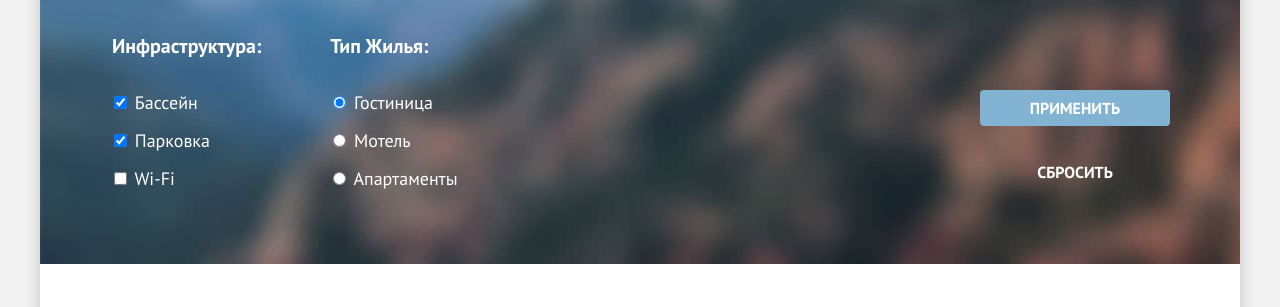
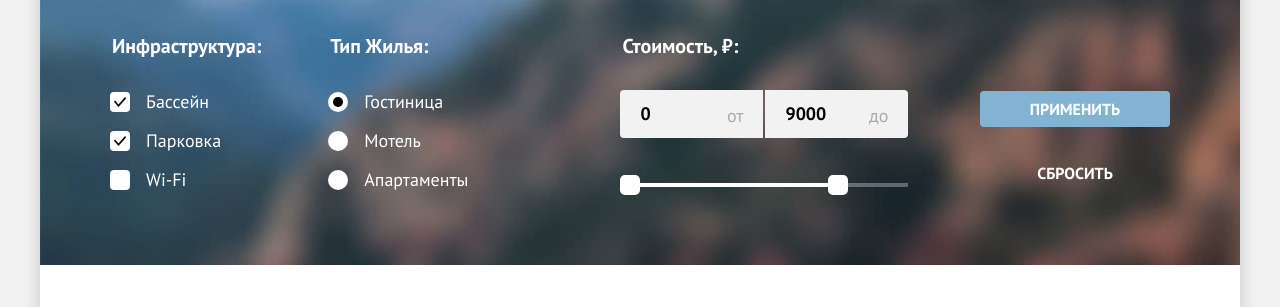
Before and after one commit to htmlacademy-htmlcss/237081-sedona-35, a plain HTML site: page catalog.html in a window 1280 px wide. Shown: the part 212-519 px from the top of the page. Drawn offline with Linux system fonts and the light colour scheme.

Commit message:
adds form styles

```diff
--- a/catalog.html
+++ b/catalog.html
@@ -72,47 +72,92 @@
             <ul class="catalog-filter__list">
               <li class="catalog-filter__item">
                 <label class="control">
-                  <input class="control__input" type="checkbox" name="swimming" checked>
-                  Бассейн
+                  <input class="control__input visually-hidden" type="checkbox" name="swimming" checked>
+                  <span class="control__mark"></span>
+                  <span class="control__label">Бассейн</span>
                 </label>
               </li>
               <li class="catalog-filter__item">
                 <label class="control">
-                  <input class="control__input" type="checkbox" name="parking" checked>
-                  Парковка
+                  <input class="control__input visually-hidden" type="checkbox" name="parking" checked>
+                  <span class="control__mark"></span>
+                  <span class="control__label">Парковка</span>
                 </label>
               </li>
               <li class="catalog-filter__item">
                 <label class="control">
-                  <input class="control__input" type="checkbox" name="wifi">
-                  Wi-Fi
+                  <input class="control__input visually-hidden" type="checkbox" name="wifi">
+                  <span class="control__mark"></span>
+                  <span class="control__label">Wi-Fi</span>
                 </label>
               </li>
             </ul>
           </fieldset>
-          <fieldset class="catalog-filter__group">
+
+          <fieldset class="catalog-filter__group catalog-filter__group--housing-type">
             <legend class="catalog-filter__title">Тип жилья:</legend>
             <ul class="catalog-filter__list">
               <li class="catalog-filter__item">
                 <label class="control">
-                  <input class="control__input" type="radio" name="housing-type" value="hotel" checked>
-                  Гостиница
+                  <input class="control__input visually-hidden" type="radio" name="housing-type" value="hotel" checked>
+                  <span class="control__mark"></span>
+                  <span class="control__label">Гостиница</span>
                 </label>
               </li>
               <li class="catalog-filter__item">
                 <label class="control">
-                  <input class="control__input" type="radio" name="housing-type" value="motel">
-                  Мотель
+                  <input class="control__input visually-hidden" type="radio" name="housing-type" value="motel">
+                  <span class="control__mark"></span>
+                  <span class="control__label">Мотель</span>
                 </label>
               </li>
               <li class="catalog-filter__item">
                 <label class="control">
-                  <input class="control__input" type="radio" name="housing-type" value="apartments">
-                  Апартаменты
+                  <input class="control__input visually-hidden" type="radio" name="housing-type" value="apartments">
+                  <span class="control__mark"></span>
+                  <span class="control__label">Апартаменты</span>
                 </label>
               </li>
             </ul>
           </fieldset>
+
+          <fieldset class="catalog-filter__group">
+            <legend class="catalog-filter__title">Стоимость, ₽:</legend>
+            <div class="range">
+              <div class="range__wrapper-inputs">
+                <label class="range__label">
+                  <input
+                    class="input range__input range__input--min"
+                    type="number"
+                    value="0"
+                    name="min-price"
+                  >
+                  <span class="range__label-text">от</span>
+                </label>
+                <label class="range__label">
+                  <input
+                    class="input range__input range__input--max"
+                    type="number"
+                    value="9000"
+                    name="max-price"
+                  >
+                <span class="range__label-text">до</span>
+                </label>
+              </div>
+
+              <div class="range__scale">
+                <div class="range__bar" style="left: 0; width: 228px">
+                  <button class="range__toggle range__toggle--min" type="button">
+                    <span class="visually-hidden">Изменить минимальную цену.</span>
+                  </button>
+                  <button class="range__toggle  range__toggle--max" type="button">
+                    <span class="visually-hidden">Изменить максимальную цену.</span>
+                  </button>
+                </div>
+              </div>
+            </div>
+          </fieldset>
+
           <div class="catalog-filter__buttons">
             <button class="btn btn--small btn--secondary catalog-filter__submit" type="submit">Применить</button>
             <button class="btn btn--small btn--transparent" type="reset">Сбросить</button>
@@ -243,7 +288,7 @@
           <p class="subscribe__text">Только полезная информация и никакого спама, честное бойскаутское!</p>
 
           <form class="subscribe__form" action="https://echo.htmlacademy.ru/" method="post">
-            <input class="control__input subscribe__input" type="email" placeholder="Ваш e-mail" aria-label="e-main">
+            <input class="input subscribe__input" type="email" placeholder="Ваш e-mail" aria-label="e-main">
             <button class="btn btn--secondary subscribe__btn" type="submit">Подписаться</button>
           </form>
         </div>
--- a/styles/styles.css
+++ b/styles/styles.css
@@ -61,7 +61,7 @@ body {
   display: inline-block;
   padding: 8px 50px;
 
-  font-family:  "PT Sans", "Arial", sans-serif;
+  font-family: inherit;
   font-size: 20px;
   line-height: 36px;
   font-weight: 700;
@@ -136,7 +136,7 @@ body {
 
 .btn--transparent:focus {
   background-color: transparent;
-  border: 3px solid #83b3b3;
+  outline: 3px solid #83b3b3;
 }
 
 .btn--transparent:active {
@@ -164,28 +164,123 @@ body {
 
 /*forms*/
 .control {
+  position: relative;
+
+  display: block;
+  padding-left: 36px;
+
   font-size: 18px;
   line-height: 23px;
 }
 
-.control__input {
+.control:hover {
+  opacity: 0.6;
+}
+
+.control:active {
+  opacity: 0.3;
+}
+
+.control__mark {
+  position: absolute;
+  top: 2px;
+  left: 0;
+
+  width: 20px;
+  height: 20px;
+
+  background-color: #ffffff;
+  border-radius: 4px;
+}
+
+.control__input[type="radio"] + .control__mark {
+  border-radius: 50%;
+}
+
+.control__input:checked + .control__mark::before {
+  content: "";
+  position: absolute;
+  width: 20px;
+  height: 20px;
+
+  background-repeat: no-repeat;
+}
+
+.control__input[type="checkbox"]:checked + .control__mark::before {
+  background-image: url("../images/icons/control-checkbox.svg");
+}
+
+.control__input[type="radio"]:checked + .control__mark::before {
+  background-image: url("../images/icons/control-radio.svg");
+}
+
+.control__input:focus + .control__mark {
+  outline: 3px solid #83B3D3;
+}
+
+.input {
   padding: 14px 20px;
 
+  font-family: inherit;
   font-size: 18px;
   line-height: 24px;
+  font-weight: 700;
+  color: #000000;
 
   background-color: #f2f2f2;
   border: none;
+  border-radius: 4px;
+}
+
+.input:hover,
+.input:focus {
+  background-color: #e6e6e6;
+}
+
+.input:focus {
+  outline: 3px solid #83B3D3;
+}
+
+.input:active {
+  background-color: #f2f2f2;
+  outline: 2px solid #000000;
+}
+
+.input::placeholder {
+  opacity: 0.6;
 }
 
 .control-select {
-  padding: 14px 20px;
+  padding: 14px 15px;
+  padding-right: 40px;
 
+  font: inherit;
   font-size: 18px;
   line-height: 21px;
   color: #333333;
 
   background-color: #ffffff;
+  border: 2px solid #E5E5E5;
+  border-radius: 4px;
+  background-image: url("../images/icons/arrow.svg");
+  background-repeat: no-repeat;
+  background-position: right 14px center;
+  appearance: none;
+}
+
+.control-select:hover,
+.control-select:focus {
+  border-color: #68a2ca;
+}
+
+.control-select:active {
+  border-color: #3f5e72;
+}
+
+.control-select:disabled,
+.control-select:hover {
+  border-color: #000000;
+  opacity: 0.3;
 }
 
 /*titles*/
@@ -532,6 +627,12 @@ body {
 
 .subscribe__input {
   flex-grow: 1;
+  border-top-right-radius: 0;
+  border-bottom-right-radius: 0;
+}
+
+.subscribe__input::placeholder {
+  font-weight: 400;
 }
 
 .subscribe__btn {
@@ -692,8 +793,12 @@ color: rgba(255, 255, 255, 0.6);
   border: none;
 }
 
+.catalog-filter__group--housing-type {
+  margin-right: 152px;
+}
+
 .catalog-filter__title {
-  margin-bottom: 30px;
+  margin-bottom: 32px;
 
   font-size: 20px;
   line-height: 24px;
@@ -708,7 +813,100 @@ color: rgba(255, 255, 255, 0.6);
 }
 
 .catalog-filter__item:not(:last-child) {
-  margin-bottom: 12px;
+  margin-bottom: 16px;
+}
+
+.range {
+  width: 288px;
+}
+
+.range__wrapper-inputs {
+  display: grid;
+  grid-template-columns: 1fr 1fr;
+  gap: 2px;
+  margin-bottom: 45px;
+}
+
+.range__scale {
+  position: relative;
+  height: 4px;
+  background-color: rgba(255, 255, 255, 0.3);
+}
+
+.range__bar {
+  position: absolute;
+  height: 4px;
+  background-color: #ffffff;
+}
+
+.range__toggle {
+  position: absolute;
+  width: 20px;
+  height: 20px;
+  background: #ffffff;
+  border: none;
+  border-radius: 5px;
+  cursor: pointer;
+}
+
+.range__toggle:hover,
+.range__toggle:focus {
+  box-shadow: 0 4px 10px rgba(0, 0, 0, 0.25);
+}
+
+.range__toggle:focus {
+  outline: 3px solid #83B3D3;
+}
+
+.range-toggle:active {
+  outline: 2px solid #83B3D3;
+  box-shadow: 0 7px 15px rgba(0, 0, 0, 0.4);
+}
+
+.range__toggle--min {
+  top: -8px;
+  left: 0;
+}
+
+.range__toggle--max {
+  top: -8px;
+  right: 0;
+}
+
+.range__label {
+  position: relative;
+}
+
+.range__label-text {
+  position: absolute;
+  top: 14px;
+  right: 20px;
+
+  font-size: 18px;
+  line-height: 24px;
+  color: rgba(0, 0, 0, 0.3);
+
+}
+
+.range__input {
+  width: 78px;
+  padding: 12px 45px 12px 20px;
+}
+
+.range__input--min {
+  border-top-right-radius: 0;
+  border-bottom-right-radius: 0;
+}
+
+.range__input--max {
+  border-top-left-radius: 0;
+  border-bottom-left-radius: 0;
+}
+
+.range__input::-webkit-outer-spin-button,
+.range__input::-webkit-inner-spin-button {
+  appearance: none;
+  margin: 0;
 }
 
 .catalog-filter__buttons {
@@ -724,7 +922,7 @@ color: rgba(255, 255, 255, 0.6);
 }
 
 .catalog-hotels {
-  padding: 48px 70px 60px;
+  padding: 46px 70px 60px;
 }
 
 
```
Also changed, not shown: index.html (+1 -1 lines).
